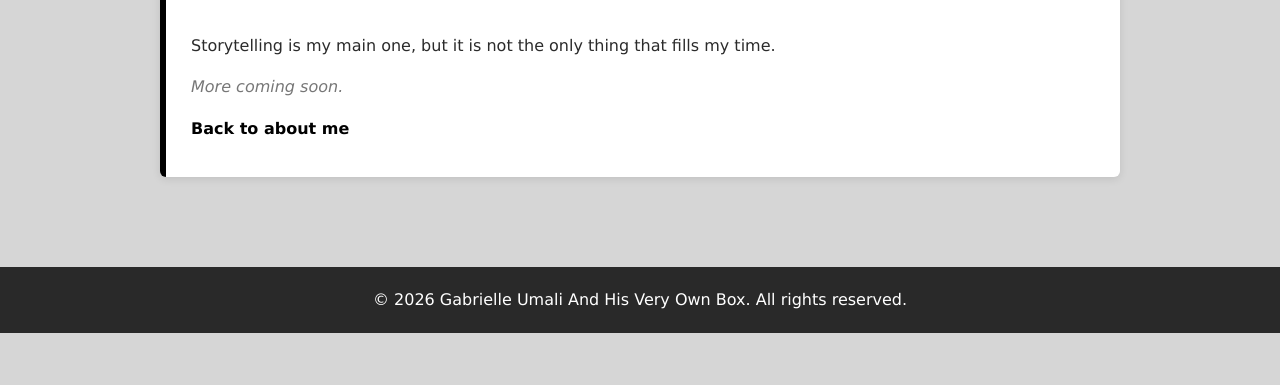
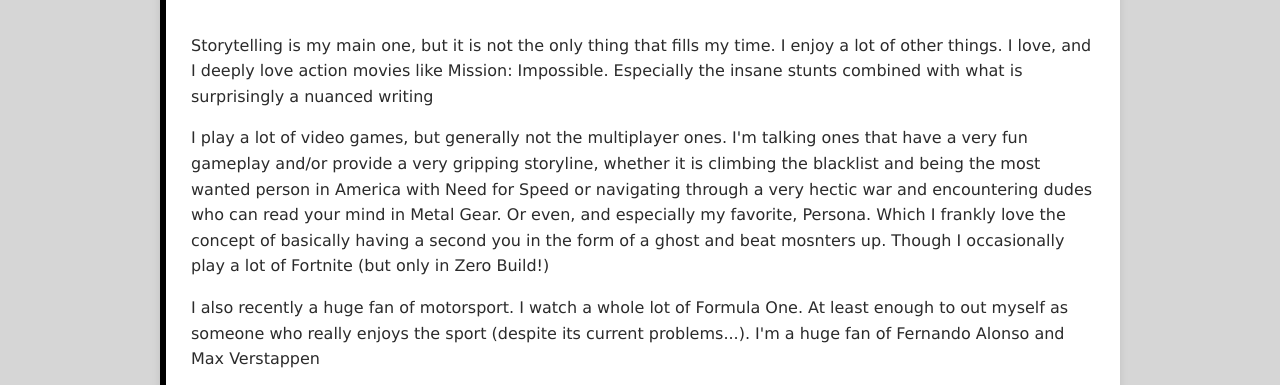
Before and after one commit to ugabriellelouise-lab/myworldmydomain, a plain HTML site: page interests.html in a window 1280 px wide. Shown: the part 387-772 px from the top of the page. Drawn offline with Linux system fonts and the light colour scheme.

Commit message:
Add files via upload

```diff
--- a/interests.html
+++ b/interests.html
@@ -15,8 +15,9 @@
   <main>
     <section id="about">
       <h2>Hobbies and Interests</h2>
-      <!-- EDIT: add your own hobbies and interests here -->
-      <p>Storytelling is my main one, but it is not the only thing that fills my time.</p>
+      <p>Storytelling is my main one, but it is not the only thing that fills my time. I enjoy a lot of other things. I love, and I deeply love action movies like Mission: Impossible. Especially the insane stunts combined with what is surprisingly a nuanced writing </p>
+<p>I play a lot of video games, but generally not the multiplayer ones. I'm talking ones that have a very fun gameplay and/or provide a very gripping storyline, whether it is climbing the blacklist and being the most wanted person in America with Need for Speed or navigating through a very hectic war and encountering dudes who can read your mind in Metal Gear. Or even, and especially my favorite, Persona. Which I frankly love the concept of basically having a second you in the form of a ghost and beat mosnters up. Though I occasionally play a lot of Fortnite (but only in Zero Build!)</p>
+<p>I also recently a huge fan of motorsport. I watch a whole lot of Formula One. At least enough to out myself as someone who really enjoys the sport (despite its current problems...). I'm a huge fan of Fernando Alonso and Max Verstappen</p>
       <p class="note">More coming soon.</p>
       <p><a class="read-more" href="me.html">Back to about me</a></p>
     </section>
```
